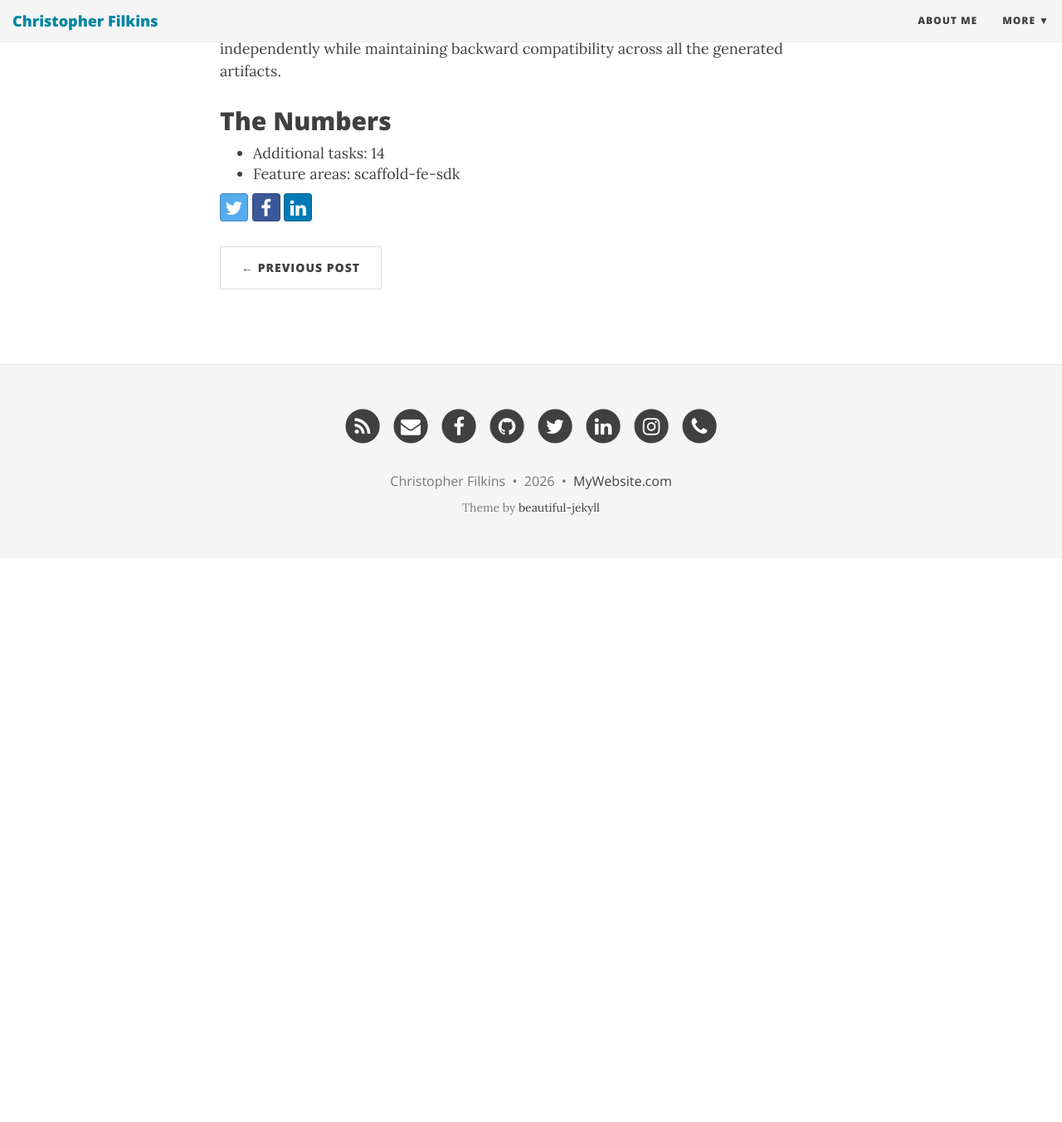
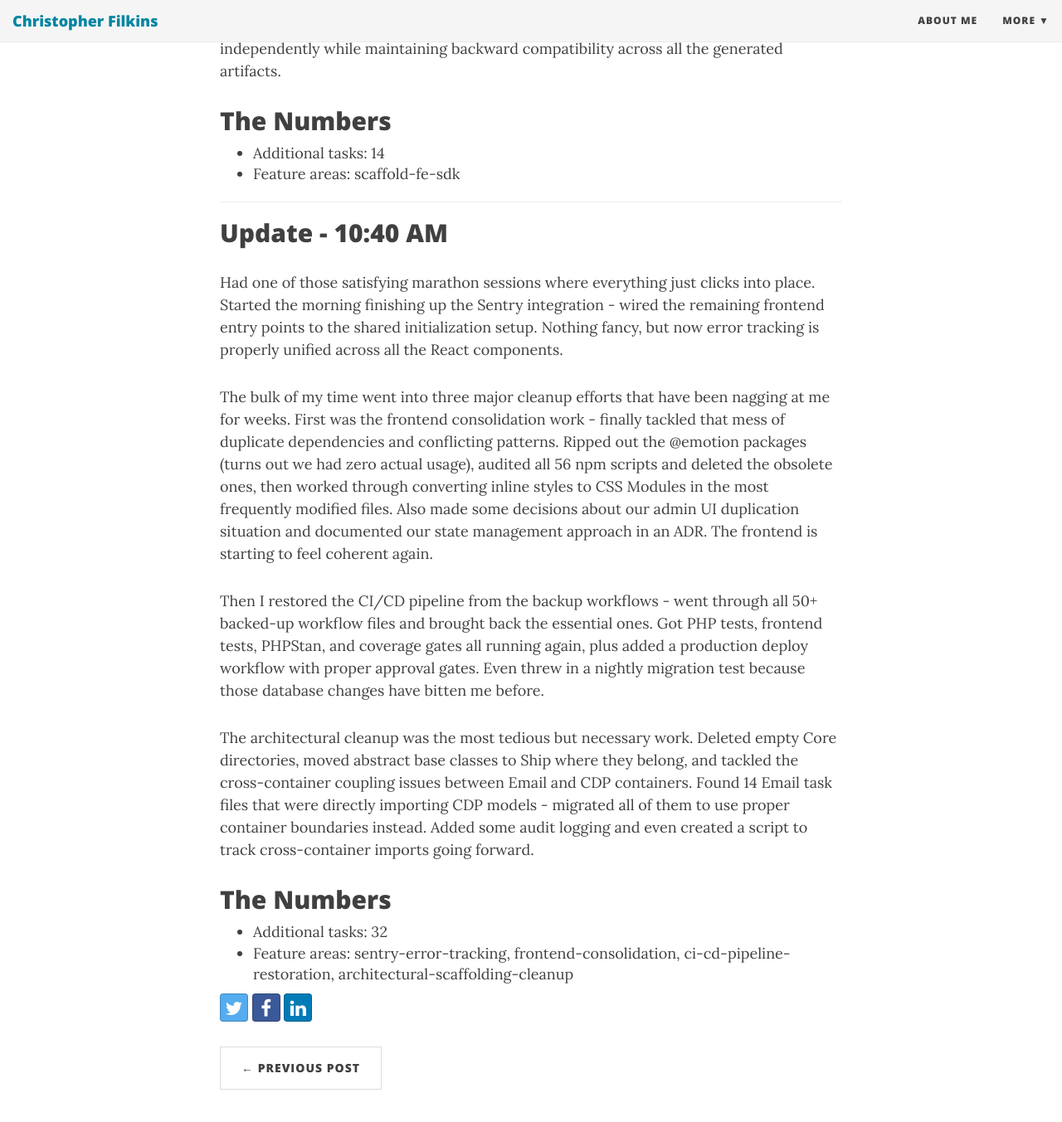
Before and after one commit to filchyboy/filchyboy.github.io, a Jekyll site: the page built from _posts/2026-03-05-todays-plan.md, in a window 1280 px wide and 1400 px high, scrolled down 2365 px. Shown: the top 1353 px of the window at 83% size. Built offline with Jekyll 4.4.1, drawn with Linux system fonts in a browser that asks for light colours; nearby versions of some CDN libraries; before the commit the page ends 3038 px from its top, so only the background shows below that.

Commit message:
Update build-in-public update: Daily Development Update

```diff
--- a/_posts/2026-03-05-todays-plan.md
+++ b/_posts/2026-03-05-todays-plan.md
@@ -46,8 +46,24 @@ The real meat of the work was mapping out the generation targets - MCP tools, HT
 ## The Numbers
 - Additional tasks: 14
 - Feature areas: scaffold-fe-sdk
+
+---
+
+## Update - 10:40 AM
+
+Had one of those satisfying marathon sessions where everything just clicks into place. Started the morning finishing up the Sentry integration - wired the remaining frontend entry points to the shared initialization setup. Nothing fancy, but now error tracking is properly unified across all the React components.
+
+The bulk of my time went into three major cleanup efforts that have been nagging at me for weeks. First was the frontend consolidation work - finally tackled that mess of duplicate dependencies and conflicting patterns. Ripped out the @emotion packages (turns out we had zero actual usage), audited all 56 npm scripts and deleted the obsolete ones, then worked through converting inline styles to CSS Modules in the most frequently modified files. Also made some decisions about our admin UI duplication situation and documented our state management approach in an ADR. The frontend is starting to feel coherent again.
+
+Then I restored the CI/CD pipeline from the backup workflows - went through all 50+ backed-up workflow files and brought back the essential ones. Got PHP tests, frontend tests, PHPStan, and coverage gates all running again, plus added a production deploy workflow with proper approval gates. Even threw in a nightly migration test because those database changes have bitten me before.
+
+The architectural cleanup was the most tedious but necessary work. Deleted empty Core directories, moved abstract base classes to Ship where they belong, and tackled the cross-container coupling issues between Email and CDP containers. Found 14 Email task files that were directly importing CDP models - migrated all of them to use proper container boundaries instead. Added some audit logging and even created a script to track cross-container imports going forward.
+
+## The Numbers
+- Additional tasks: 32
+- Feature areas: sentry-error-tracking, frontend-consolidation, ci-cd-pipeline-restoration, architectural-scaffolding-cleanup
 <!-- Generated by dev-tracker publish_to_jekyll.py (AI mode) -->
 <!-- accomplished-date: 2026-03-05 -->
-<!-- unit-ids: scaffold-fe-sdk-013,scaffold-fe-sdk-012,scaffold-fe-sdk-014,scaffold-fe-sdk-015,scaffold-fe-sdk-016,scaffold-fe-sdk-017,scaffold-fe-sdk-019,scaffold-fe-sdk-032,scaffold-fe-sdk-041,scaffold-fe-sdk-018,scaffold-fe-sdk-020,scaffold-fe-sdk-023,scaffold-fe-sdk-039,scaffold-fe-sdk-040 -->
+<!-- unit-ids: wire-remaining-sentry-entrypoints,remove-emotion-dependency,document-build-modes,admin-ui-duplication-decision,state-management-policy,audit-npm-scripts,remove-obsolete-npm-scripts,declare-tailwind-naming-convention,inline-styles-sweep-plan,inline-styles-batch-1,remove-legacy-css-imports,audit-backed-up-workflows,restore-php-tests-workflow,restore-frontend-tests-workflow,add-phpstan-ci-gate,add-coverage-enforcement,add-frontend-coverage-gate,create-production-deploy-workflow,add-nightly-migration-ci,add-k6-makefile-target,document-ci-restoration-status,delete-empty-core-directories,move-abstract-bases-to-ship,relocate-misplaced-etl-test,review-core-ui-command,delete-scaffolding-top-level,fix-waitlist-cross-container-write,audit-email-cdp-coupling,migrate-email-cdp-tasks-batch-1,migrate-email-cdp-tasks-batch-2,add-emailservice-audit-logging,add-cross-container-import-tracker -->
 
-<!-- unit-ids: scaffold-fe-sdk-012,scaffold-fe-sdk-013,scaffold-fe-sdk-014,scaffold-fe-sdk-015,scaffold-fe-sdk-016,scaffold-fe-sdk-017,scaffold-fe-sdk-018,scaffold-fe-sdk-019,scaffold-fe-sdk-020,scaffold-fe-sdk-023,scaffold-fe-sdk-032,scaffold-fe-sdk-039,scaffold-fe-sdk-040,scaffold-fe-sdk-041 -->
+<!-- unit-ids: add-coverage-enforcement,add-cross-container-import-tracker,add-emailservice-audit-logging,add-frontend-coverage-gate,add-k6-makefile-target,add-nightly-migration-ci,add-phpstan-ci-gate,admin-ui-duplication-decision,audit-backed-up-workflows,audit-email-cdp-coupling,audit-npm-scripts,create-production-deploy-workflow,declare-tailwind-naming-convention,delete-empty-core-directories,delete-scaffolding-top-level,document-build-modes,document-ci-restoration-status,fix-waitlist-cross-container-write,inline-styles-batch-1,inline-styles-sweep-plan,migrate-email-cdp-tasks-batch-1,migrate-email-cdp-tasks-batch-2,move-abstract-bases-to-ship,relocate-misplaced-etl-test,remove-emotion-dependency,remove-legacy-css-imports,remove-obsolete-npm-scripts,restore-frontend-tests-workflow,restore-php-tests-workflow,review-core-ui-command,scaffold-fe-sdk-012,scaffold-fe-sdk-013,scaffold-fe-sdk-014,scaffold-fe-sdk-015,scaffold-fe-sdk-016,scaffold-fe-sdk-017,scaffold-fe-sdk-018,scaffold-fe-sdk-019,scaffold-fe-sdk-020,scaffold-fe-sdk-023,scaffold-fe-sdk-032,scaffold-fe-sdk-039,scaffold-fe-sdk-040,scaffold-fe-sdk-041,state-management-policy,wire-remaining-sentry-entrypoints -->
```
